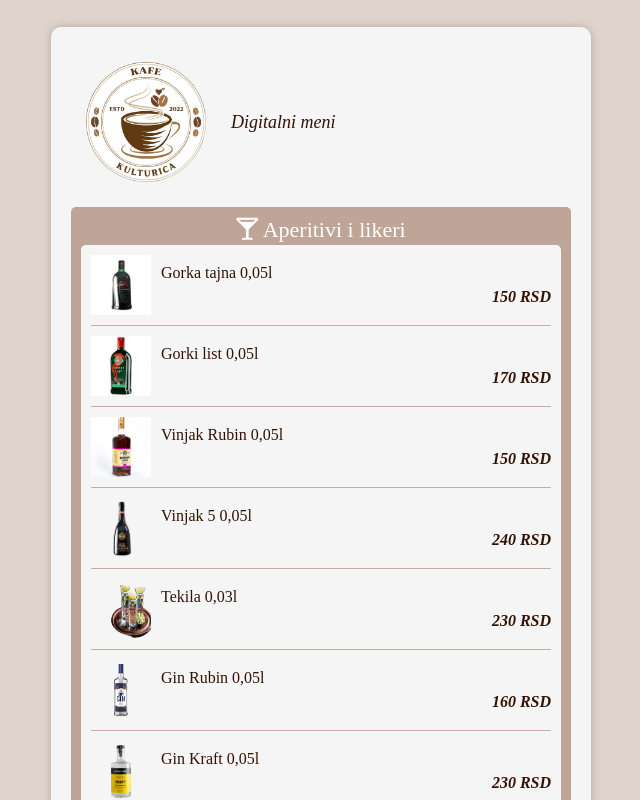
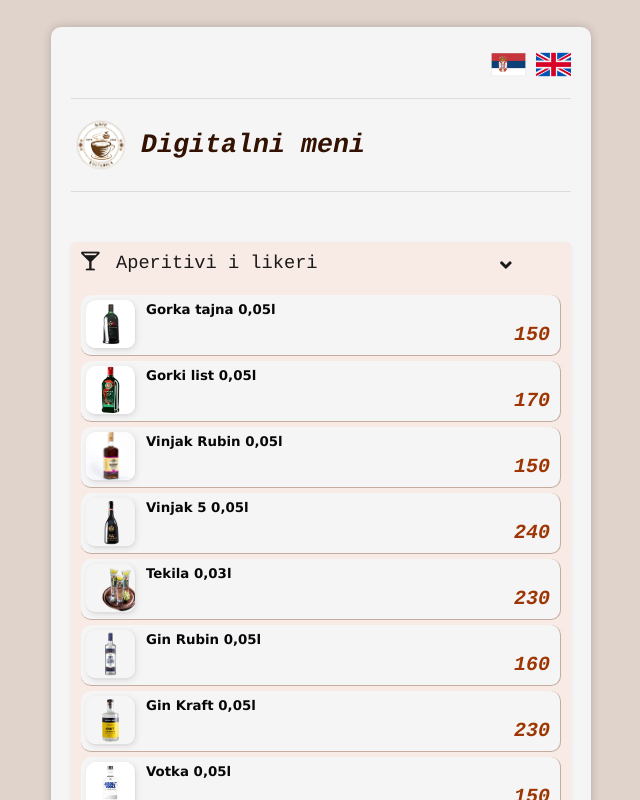
Before and after one commit to digitalnimeni/kafe_kulturica, a plain HTML site: page index.html in a window 1280 px wide. Both pictures are taken after a click on the element "Aperitivi i likeri". Shown: the top 800 px of the page, without its empty margins (319-959 px from the left). Drawn offline with nearby package versions, Linux system fonts and the light colour scheme.

Commit message:
Prvi komit

```diff
--- a/index.html
+++ b/index.html
@@ -15,6 +15,11 @@
         <div class="row justify-content-center">
             <div class="col-sm-12 col-md-6">
                 <div class="menu-container" id="menuContainer">
+                    <div id="lang" class="text-right">
+                        <img src="images/sr.png" alt="Logo Image" style="width: 35px;">
+                        <img src="images/en.png" alt="Logo Image" style="width: 35px;">
+                    </div>
+                    <hr>
 
                     <div class="logo">
                         <div>
@@ -25,12 +30,14 @@
 
                     </div>
 
+                    <hr><br>
                     <!-- Kategorija 1 -->
-                    <div class="menu-item" onclick="toggleSubMenu(this)">
-                        <h2 class="text-center" style="margin-bottom: 2px;">
-                            <span>
-                                <i class="fas fa-glass-martini-alt"></i> <!-- Ikona za aperitiv i likere -->
-                                Aperitivi i likeri
+                    <div class="menu-item shadow-sm" onclick="toggleSubMenu(this)">
+                        <h2 style="margin-bottom: 2px;">
+                            <span class="d-flex">
+                                <i class="fas fa-glass-martini-alt" style="width: 35px;"></i> <!-- Ikona za aperitiv i likere -->
+                                <span class="w-75">Aperitivi i likeri</span>
+                                <i class="fas fa-angle-down ml-4 mt-1"></i>
                             </span>
                         </h2>
                         <div class="submenu">
@@ -40,11 +47,12 @@
 
 
                     <!-- Kategorija 2 -->
-                    <div class="menu-item" onclick="toggleSubMenu(this)">
-                        <h2 class="text-center" style="margin-bottom: 2px;">
-                            <span>
-                                <i class="fas fa-wine-glass"></i> <!-- Ikona za vina -->
-                            Vina
+                    <div class="menu-item shadow-sm" onclick="toggleSubMenu(this)">
+                        <h2 style="margin-bottom: 2px;">
+                            <span class="d-flex">
+                                <i class="fas fa-wine-glass" style="width: 35px;"></i> <!-- Ikona za vina -->
+                                <span class="w-75">Vina</span>
+                                <i class="fas fa-angle-down ml-4 mt-1"></i>
                             </span>
                         </h2>
                         <div class="submenu">
@@ -53,23 +61,26 @@
                     </div>
 
                     <!-- Kategorija 3 -->
-                    <div class="menu-item" onclick="toggleSubMenu(this)">
-                        <h2 class="text-center" style="margin-bottom: 2px;">
-                            <span>
-                                <i class="fas fa-beer"></i>
-                            Piva
+                    <div class="menu-item shadow-sm" onclick="toggleSubMenu(this)">
+                        <h2 style="margin-bottom: 2px;">
+                            <span class="d-flex">
+                                <i class="fas fa-beer" style="width: 35px;"></i>
+                            <span class="w-75">Piva</span>
+                            <i class="fas fa-angle-down ml-4 mt-1"></i>
                             </span>
+
                         </h2>
                         <div class="submenu">
                             <!-- Podaci će se dinamički generisati ovde pomoću JavaScript-a -->
                         </div>
                     </div>
 
-                    <div class="menu-item" onclick="toggleSubMenu(this)">
-                        <h2 class="text-center" style="margin-bottom: 2px;">
-                            <span>
-                                <i class="fas fa-cookie-bite"></i>
-                            Grickalice
+                    <div class="menu-item shadow-sm" onclick="toggleSubMenu(this)">
+                        <h2 style="margin-bottom: 2px;">
+                            <span class="d-flex">
+                                <i class="fas fa-cookie-bite" style="width: 35px;"></i>
+                                <span class="w-75">Grickalice</span>
+                                <i class="fas fa-angle-down ml-4 mt-1"></i>
                             </span>
                         </h2>
                         <div class="submenu">
@@ -77,8 +88,10 @@
                         </div>
                     </div>
                     <!-- Dodajte ostale kategorije po potrebi -->
-
-
+                    <br>
+                    <hr>
+                    <span><b>Napomena:</b><i>Cene su izražene u dinarima (RSD).</i></span>
+                    <hr>
                     <footer class="text-center mt-5">
                         <p class="fp">&copy; 2024 Kafe Kulturica - Vaša omiljena lokacija.</p>
                     </footer>
--- a/script.js
+++ b/script.js
@@ -6,87 +6,87 @@ const menuData = {
                  {
                      "name": "Gorka tajna 0,05l",
                      "image": "images/gorka_tajna00_5l.jpeg",
-                     "price": "150 RSD"
+                     "price": "150"
                  },
                  {
                      "name": "Gorki list 0,05l",
                      "image": "images/gorki_list.jpg",
-                     "price": "170 RSD"
+                     "price": "170"
                  },
                  {
                      "name": "Vinjak Rubin 0,05l",
                      "image": "images/vinjak_rubin.jpg",
-                     "price": "150 RSD"
+                     "price": "150"
                  },
                  {
                     "name": "Vinjak 5 0,05l",
                     "image": "images/vinjak_rubin5.jpg",
-                    "price": "240 RSD"
+                    "price": "240"
                 },
                 {
                     "name": "Tekila 0,03l",
                     "image": "images/tekila.png",
-                    "price": "230 RSD"
+                    "price": "230"
                 },
                 {
                     "name": "Gin Rubin 0,05l",
                     "image": "images/gin_rubin.png",
-                    "price": "160 RSD"
+                    "price": "160"
                 },
                 {
                     "name": "Gin Kraft 0,05l",
                     "image": "images/gin_kraft1.png",
-                    "price": "230 RSD"
+                    "price": "230"
                 },
                 {
                     "name": "Votka 0,05l",
                     "image": "images/votka.jpg",
-                    "price": "150 RSD"
+                    "price": "150"
                 },
                 {
                     "name": "Vermut 0,1l",
                     "image": "images/vermut.png",
-                    "price": "150 RSD"
+                    "price": "150"
                 },
                 {
                     "name": "Viljamovka Takovo 0,05",
                     "image": "images/viljamovka.jpg",
-                    "price": "280 RSD"
+                    "price": "280"
                 },
                 {
                     "name": "Pelinkovac 0,05",
                     "image": "images/pelinkovac2.jpeg",
-                    "price": "170 RSD"
+                    "price": "170"
                 },
                 {
                     "name": "Rakija kajsija 0,05",
                     "image": "images/kajsija.jpg",
-                    "price": "180 RSD"
+                    "price": "180"
                 },
                 {
                     "name": "Rakija dunja 0,05",
                     "image": "images/dunja.jpg",
-                    "price": "180 RSD"
+                    "price": "180"
                 },
                 {
                     "name": "Rakija jabuka 0,05",
                     "image": "images/jabuka.jpg",
-                    "price": "180 RSD"
+                    "price": "180"
                 },
                 {
                     "name": "Rakija šljiva 0,05",
                     "image": "images/sljiva.jpg",
-                    "price": "160 RSD"
+                    "price": "160"
                 },
                 {
                     "name": "Stock 84 0,05",
                     "image": "images/stok.jpg",
-                    "price": "220 RSD"
+                    "price": "220"
                 },
                 {
                     "name": "Jagermeister  0,05",
                     "image": "images/jeger1.jpeg",
-                    "price": "290 RSD"
+                    "price": "290"
                 },
                  // Dodajte ostale stavke za tople napitke po potrebi
              ]
@@ -97,42 +97,42 @@ const menuData = {
                  {
                      "name": "Graševina 0,1l",
                      "image": "images/grasevina.jpg",
-                     "price": "110 RSD"
+                     "price": "110"
                  },
                  {
                      "name": "Vranac 0,1l",
                      "image": "images/vranac.jpg",
-                     "price": "110 RSD"
+                     "price": "110"
                  },
                  {
                     "name": "Vina 0,187l",
                     "image": "images/vino.jpg",
-                    "price": "290 RSD"
+                    "price": "290"
                 },
                 {
                     "name": "Kuvano vino 0,2l",
                     "image": "images/kuvanovino.png",
-                    "price": "230 RSD"
+                    "price": "230"
                 },
                 {
                     "name": "Sangrija 0,2l",
                     "image": "images/sangrija.jpg",
-                    "price": "190 RSD"
+                    "price": "190"
                 },
                 {
                     "name": "Crno vino Praška 0,1l",
                     "image": "images/sangrija.jpg",
-                    "price": "140 RSD"
+                    "price": "140"
                 },
                 {
                     "name": "Belo vino Praška 0,1l",
                     "image": "images/sangrija.jpg",
-                    "price": "130 RSD"
+                    "price": "130"
                 },
                 {
                     "name": "Rose vino Praška 0,1l",
                     "image": "images/sangrija.jpg",
-                    "price": "140 RSD"
+                    "price": "140"
                 },
                  // Dodajte ostale stavke za hladne napitke po potrebi
              ]
@@ -143,92 +143,92 @@ const menuData = {
                  {
                      "name": "Lav Premium 0,5l",
                      "image": "images/premium1.png",
-                     "price": "160 RSD"
+                     "price": "160"
                  },
                  {
                      "name": "Lav Premium 0,33l",
                      "image": "images/premium1.png",
-                     "price": "190 RSD"
+                     "price": "190"
                  },
                  {
                     "name": "Lav  0,5l",
                     "image": "images/lav05.jpeg",
-                    "price": "160 RSD"
+                    "price": "160"
                 },
                 {
                     "name": "Tuborg  0,33l",
                     "image": "images/tuborg2.jpg",
-                    "price": "240 RSD"
+                    "price": "240"
                 },
                 {
                     "name": "Tuborg Ice  0,33l",
                     "image": "images/tuborgice.jpeg",
-                    "price": "240 RSD"
+                    "price": "240"
                 },
                 {
                     "name": "Budweiser dark 0,33l",
                     "image": "images/badcrni.jpg",
-                    "price": "240 RSD"
+                    "price": "240"
                 },
                 {
                     "name": "Budweiser  0,33l",
                     "image": "images/bad.jpg",
-                    "price": "230 RSD"
+                    "price": "230"
                 },
                 {
                     "name": "Carlsberg 0,25l",
                     "image": "images/calsberg.jpg",
-                    "price": "260 RSD"
+                    "price": "260"
                 },
                 {
                     "name": "Carlsberg 0,4l",
                     "image": "images/calsberg.jpg",
-                    "price": "220 RSD"
+                    "price": "220"
                 },
                 {
                     "name": "Erdinger 0,33l",
                     "image": "images/erdinger.jpg",
-                    "price": "300 RSD"
+                    "price": "300"
                 },
                 {
                     "name": "Grimbergen blond 0,33l",
                     "image": "images/grimblond.jpeg",
-                    "price": "230 RSD"
+                    "price": "230"
                 },
                 {
                     "name": "San miguel fresca 0,33l",
                     "image": "images/sanmigel1.jpg",
-                    "price": "340 RSD"
+                    "price": "340"
                 },
                 {
                     "name": "Kronenbourg blanc 0,33l",
                     "image": "images/cron.jpeg",
-                    "price": "240 RSD"
+                    "price": "240"
                 },
                 {
                     "name": "Somersby 0,33l",
                     "image": "images/somer.png",
-                    "price": "250 RSD"
+                    "price": "250"
                 },
                 {
                     "name": "Lav Premium Točeni 0,33l",
                     "image": "images/lavtoceno.jpg",
-                    "price": "190 RSD"
+                    "price": "190"
                 },
                 {
                     "name": "Lav Premium Točeni 0,5l",
                     "image": "images/lavtoceno.jpg",
-                    "price": "220 RSD"
+                    "price": "220"
                 },
                 {
                     "name": "Kronenbourg Točeni 0,33l",
                     "image": "images/krontoceni.png",
-                    "price": "260 RSD"
+                    "price": "260"
                 },
                 {
                     "name": "Kronenbourg Točeni 0,5l",
                     "image": "images/krontoceni.png",
-                    "price": "290 RSD"
+                    "price": "290"
                 },
              ]
          },
@@ -238,12 +238,12 @@ const menuData = {
               {
                   "name": "Čips 150g",
                   "image": "images/cips1.jpg",
-                  "price": "240 RSD"
+                  "price": "240"
               },
               {
                   "name": "Kikiriki 100g",
                   "image": "images/kikiriki1.jpg",
-                  "price": "190 RSD"
+                  "price": "190"
               }
               // Dodajte ostale stavke za alkoholne napitke po potrebi
           ]
--- a/styles.css
+++ b/styles.css
@@ -1,7 +1,7 @@
 body {
     margin: 0;
     padding: 0;
-    font-family: serif;
+    font-family:Courier, monospace;
     height: auto;
     display: flex;
     justify-content: center;
@@ -33,14 +33,15 @@ body {
 }
 
 .logo img {
-    width: 150px;
+    width: 60px;
     margin-right: 10px; /* Dodato margina sa desne strane */
 }
 
 .logo span {
     font-style: oblique;
     color: #311000fd;
-    font-size: 18px;
+    font-size: 20pt;
+    font-weight: bold;
     opacity: 0; /* Postavi početnu vrednost na 0 */
     animation: fadeIn 1s forwards; /* Koristi fadeIn animaciju tokom 1 sekunde */
 }
@@ -65,47 +66,56 @@ body {
     border: 1px solidrgba(157, 52, 0, 0.333)1; /* Crni okvir */
     border-radius: 5px;
     padding: 10px;
-    background-color: #7d3917a1; /* Zlatna pozadina */
+    background-color: #f5f5f5; /* Zlatna pozadina */
 }
 
 .menu-item h2 {
     margin: 0;
     cursor: pointer;
-    color: #311000fd;
-    font-size: 22px;
+    color: #613a13;
+    font-size: 14pt;
 }
 
 .menu-item.active {
-    background-color: #68230161; /* Crna boja za aktivne stavke */
-    color: #fff; /* Bela boja teksta za aktivne stavke */
+    background-color: #fcd8c761; /* Crna boja za aktivne stavke */
+    color: #1a1a1a; /* Bela boja teksta za aktivne stavke */
 }
 
 .menu-item.active h2 {
-    color: #fff; /* Bela boja teksta za aktivne stavke */
+    color: #1a1a1a; /* Bela boja teksta za aktivne stavke */
 }
 
 .submenu {
     max-height: 0;
     overflow: hidden;
     transition: max-height 0.3s ease;
-    background-color: #f5f5f5; /* Svetlo siva boja meni kontejnera */
-    padding: 10px;
+   /* background-color: #f5f5f5; /* Svetlo siva boja meni kontejnera */
+    /*padding: 10px;*/
     border-radius: 5px;
+    margin-top: 20px;
     display: none;
 }
 
 .menu-item-detail {
     display: flex;
     align-items: center;
-    margin-bottom: 10px;
+    margin-bottom: 5px;
     border-bottom: 1px solid  #68230158; /* Crna boja za liniju ispod stavki */
-    padding-bottom: 10px;
+    border-right: 1px solid  #68230158; /* Crna boja za liniju ispod stavki */
+    padding: 5px 10px 5px 5px;
+    border-radius: 10px;
+    background-color: #f5f5f5;
 }
 
 .menu-item-detail img {
-    width: 60px;
-    height: 60px;
+    width: 50px;
+    height: 50px;
+    object-fit: contatin;
     margin-right: 10px;
+    border-radius: 10px;
+    border-right:1px solid rgb(224, 224, 224);
+    border-bottom:2px solid rgb(224, 224, 224);
+    box-shadow: 1px 1px 5px rgb(224, 224, 224);
 }
 
 .menu-item-info {
@@ -119,12 +129,16 @@ body {
 .item-price {
     font-style: oblique;
     font-weight: bold;
-    color:  #311000fd;
+    font-size: 15pt;
+    color:  #9c3400fd;
     text-align: right;
 }
 
 .item {
-    color: #311000fd;
+    color: #050505fd;
+    font-size: 10pt;
+    font-family: Verdana, Geneva, Tahoma, sans-serif;
+    font-weight: bold;
 }
 
 .menu-item.active .submenu {
```
Also changed, not shown: images/en.png (added), images/sr.png (added).
